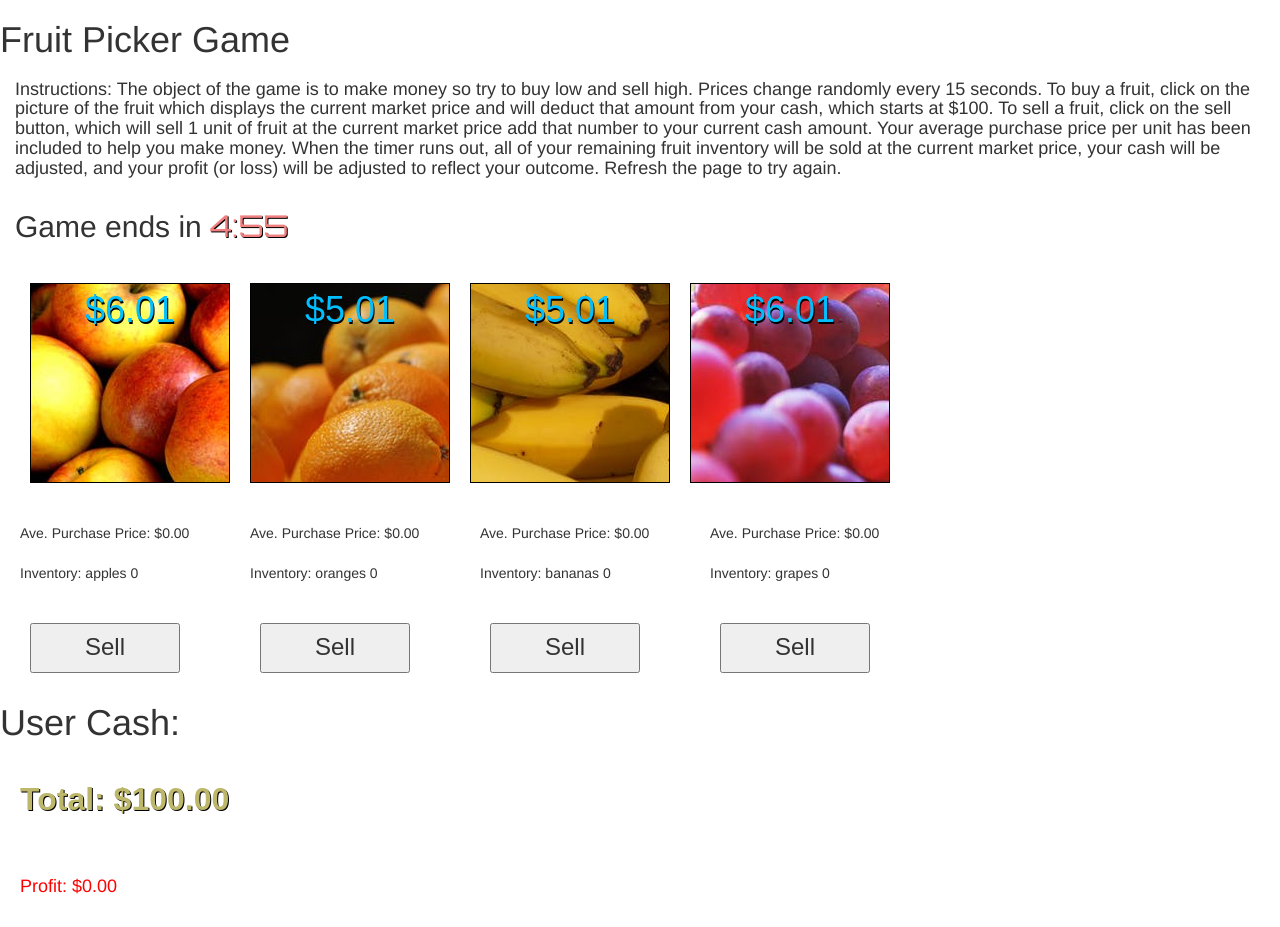
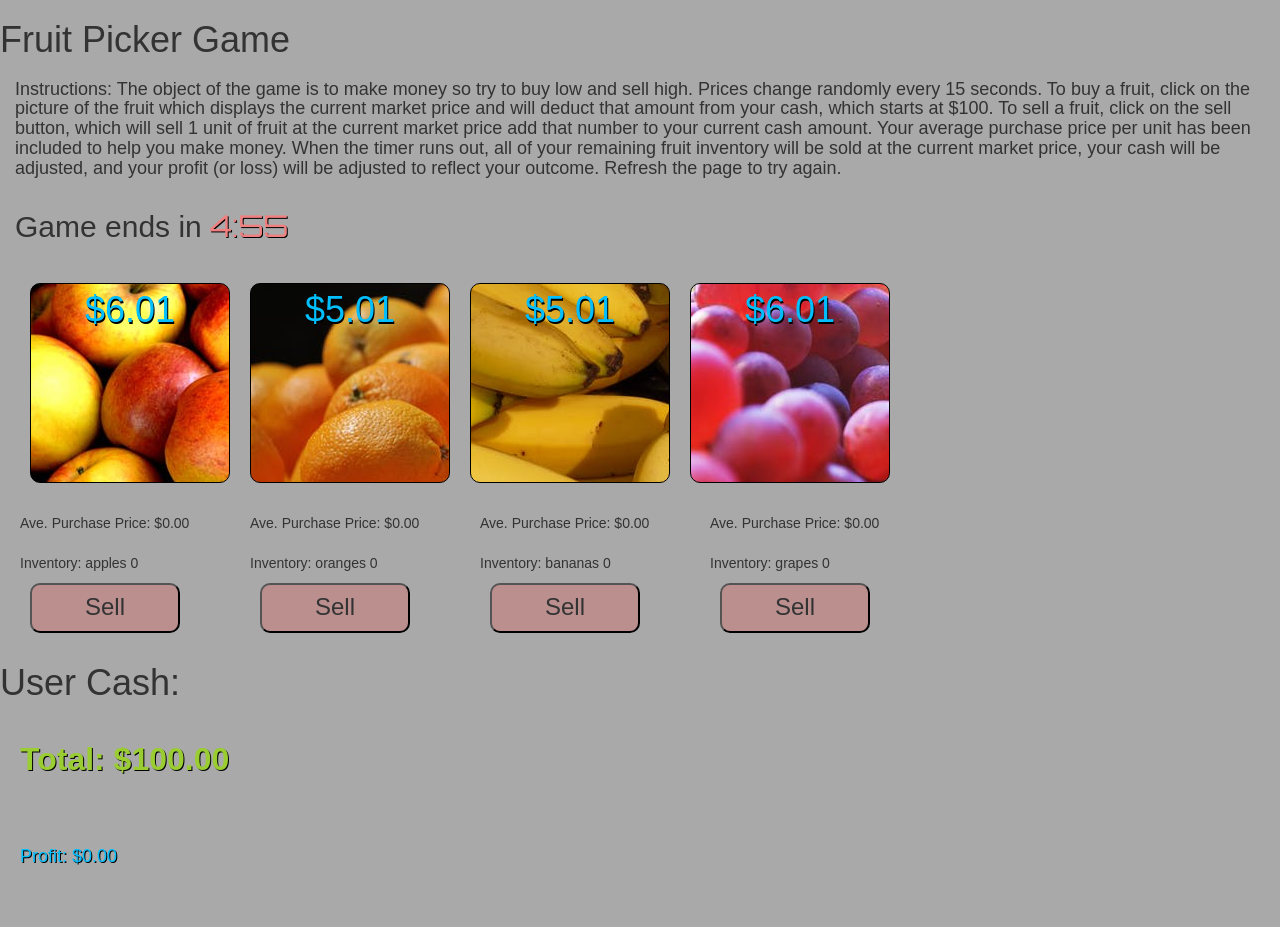
Before and after one commit to chadsundberg/fruit-picker, a plain HTML site: page index.html in a window 1280 px wide. Drawn offline with nearby package versions, Linux system fonts and the light colour scheme.

Commit message:
added more colors

```diff
--- a/index.html
+++ b/index.html
@@ -35,7 +35,8 @@
     <h1>User Cash:</h1>
     <h2 id='userContainer'></h2>
   </div>
-  <div id='profitContainer'>
+  <div>
+    <h3 id='profitContainer'></h3>
   </div>
 </body>
 </html>
--- a/style.css
+++ b/style.css
@@ -9,6 +9,8 @@
   border: 1px solid black;
   display: inline-block;
   margin: 10px;
+  margin-bottom: 0px;
+  border-radius: 10px;
 }
 
 .apples {
@@ -48,7 +50,7 @@
   font-size: 32px;
   font-family: sans-serif;
   font-weight: bold;
-  color: darkkhaki;
+  color: yellowgreen;
   text-shadow: 1px 1px black;
 }
 
@@ -62,8 +64,8 @@
 
 #profitContainer {
   padding: 20px;
-  color: red;
-  /*text-shadow: 1px 1px black;*/
+  color: deepskyblue;
+  text-shadow: 1px 1px black;
 }
 
 .totalCash {
@@ -73,8 +75,9 @@
   font-weight: bold;
 }
 
-html {
+html, body {
   font-family: sans-serif;
+  background-color: darkgray;
 }
 
 .sell-button {
@@ -85,7 +88,9 @@ html {
   margin: 20px;
   width: 150px;
   height: 50px;
-  margin: 30px 50px 10px 30px;
+  margin: 0px 50px 10px 30px;
+  background-color: rosybrown;
+  border-radius: 10px;
 }
 
 #time {
```
